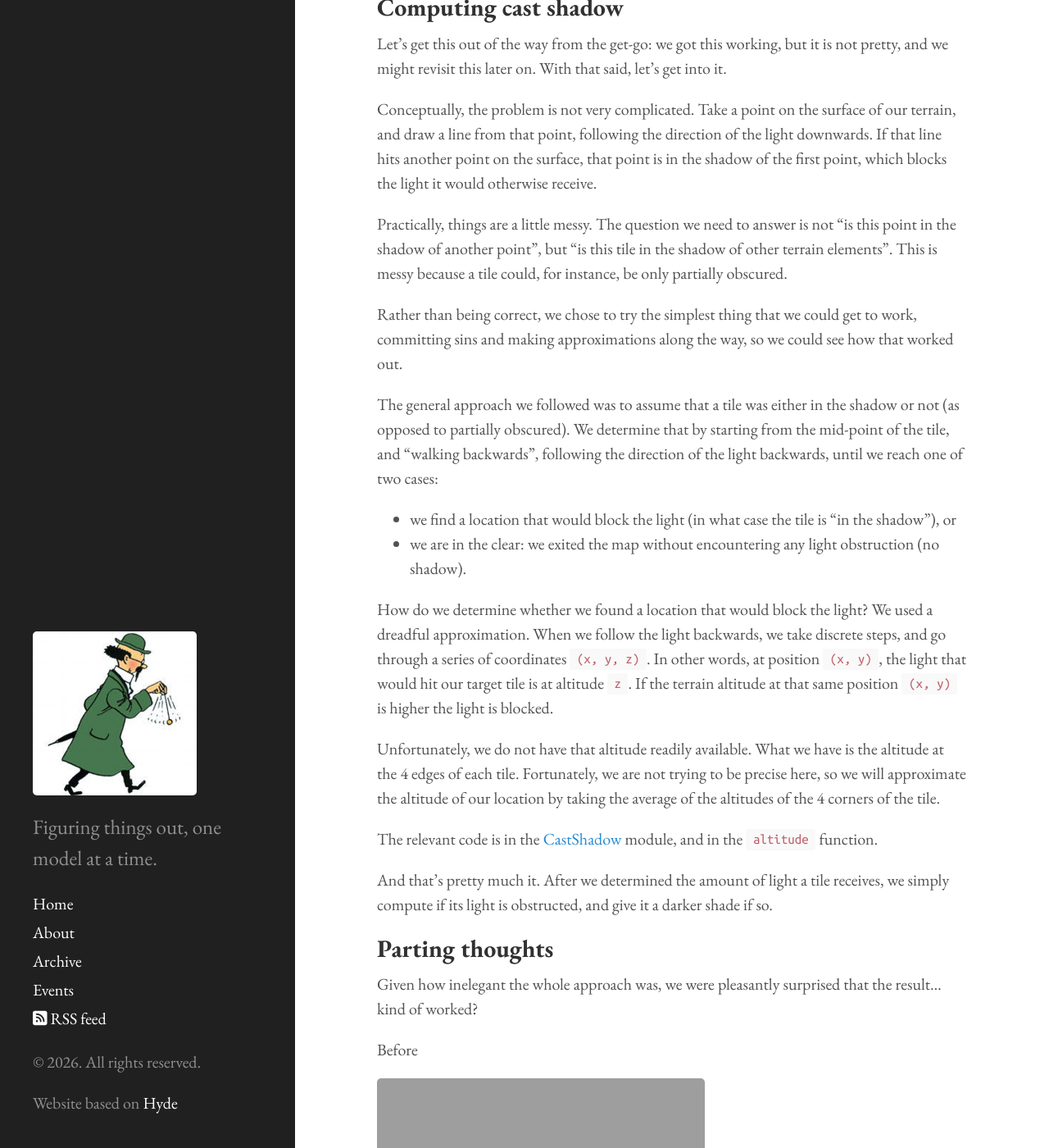
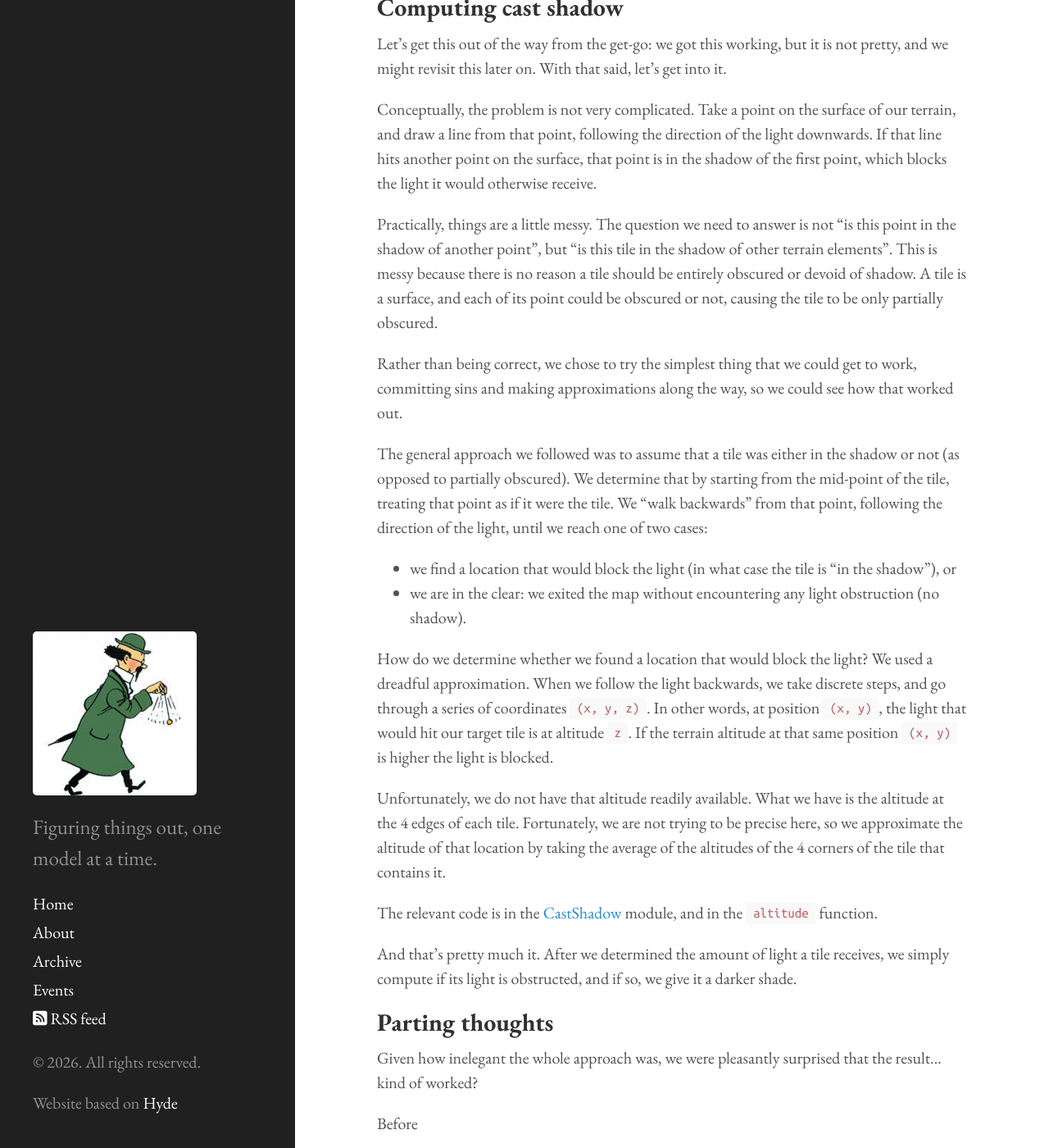
Before and after one commit to mathias-brandewinder/mathias-brandewinder.github.io, a Jekyll site: the page built from _posts/2026-07-08-cast-shadows.md, in a window 1280 px wide and 1400 px high, scrolled down 1160 px. Shown: the whole window at 82% size. Built offline with Jekyll 4.4.1, drawn with Linux system fonts in a browser that asks for light colours; some of the changed text lies outside the part shown.

Commit message:
Minor edits

```diff
--- a/_posts/2026-07-08-cast-shadows.md
+++ b/_posts/2026-07-08-cast-shadows.md
@@ -41,8 +41,10 @@
 
 Practically, things are a little messy. The question we need to answer is not
 "is this point in the shadow of another point", but "is this tile in the shadow
-of other terrain elements". This is messy because a tile could, for instance,
-be only partially obscured.
+of other terrain elements". This is messy because there is no reason a tile
+should be entirely obscured or devoid of shadow. A tile is a surface, and each
+of its point could be obscured or not, causing the tile to be only partially
+obscured.
 
 Rather than being correct, we chose to try the simplest thing that we could get
 to work, committing sins and making approximations along the way, so we could
@@ -50,8 +52,9 @@
 
 The general approach we followed was to assume that a tile was either in the
 shadow or not (as opposed to partially obscured). We determine that by
-starting from the mid-point of the tile, and "walking backwards", following the
-direction of the light backwards, until we reach one of two cases:
+starting from the mid-point of the tile, treating that point as if it were the
+tile. We "walk backwards" from that point, following the
+direction of the light, until we reach one of two cases:
 
 - we find a location that would block the light (in what case the tile is "in
 the shadow"), or
@@ -67,15 +70,15 @@
 
 Unfortunately, we do not have that altitude readily available. What we have is
 the altitude at the 4 edges of each tile. Fortunately, we are not trying to be
-precise here, so we will approximate the altitude of our location by taking the
-average of the altitudes of the 4 corners of the tile.
+precise here, so we approximate the altitude of that location by taking the
+average of the altitudes of the 4 corners of the tile that contains it.
 
 The relevant code is in the [CastShadow][4] module, and in the [`altitude`][5]
 function.
 
 And that's pretty much it. After we determined the amount of light a tile
-receives, we simply compute if its light is obstructed, and give it a darker
-shade if so.
+receives, we simply compute if its light is obstructed, and if so, we give it a
+darker shade.
 
 ## Parting thoughts
 
@@ -91,7 +94,7 @@
 ![Animation showing light and shadows on model of mountains]({{ site.url }}/assets/2026-07-08/cast-shadow.gif)
 
 Our initial idea was to go the other way around, and iterate over the known
-altitudes of the terrain, following the light downwards until we hit a tile.
+altitudes of the terrain (the edges of our tiles), following the light downwards until we hit a tile.
 Inverting the direction and going backwards, asking "is the light for this tile
 obstructed" ended up being more straightforward, but feels inefficient. One
 easy improvement would be to not follow the light until we exit the map, but
```
